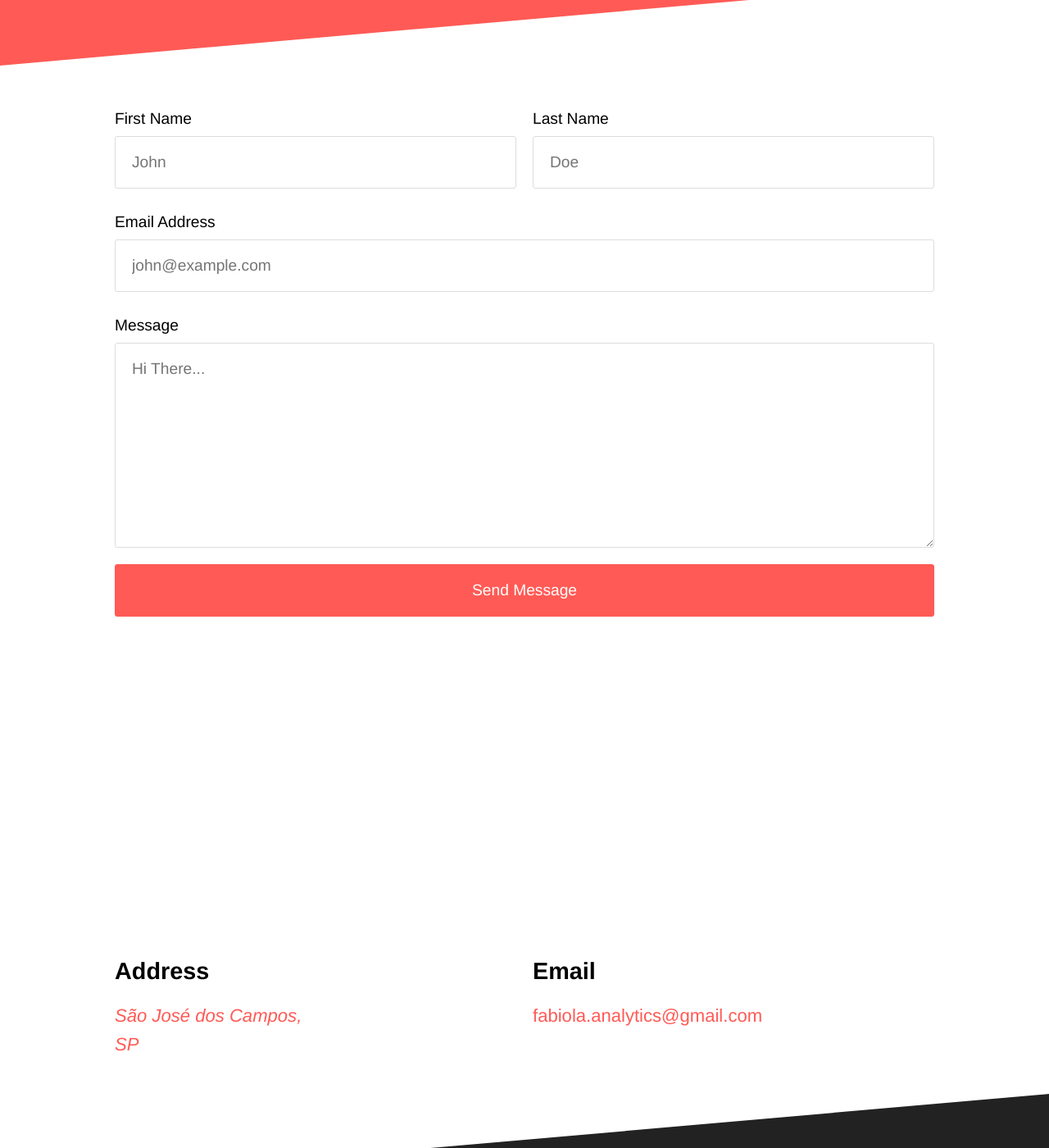
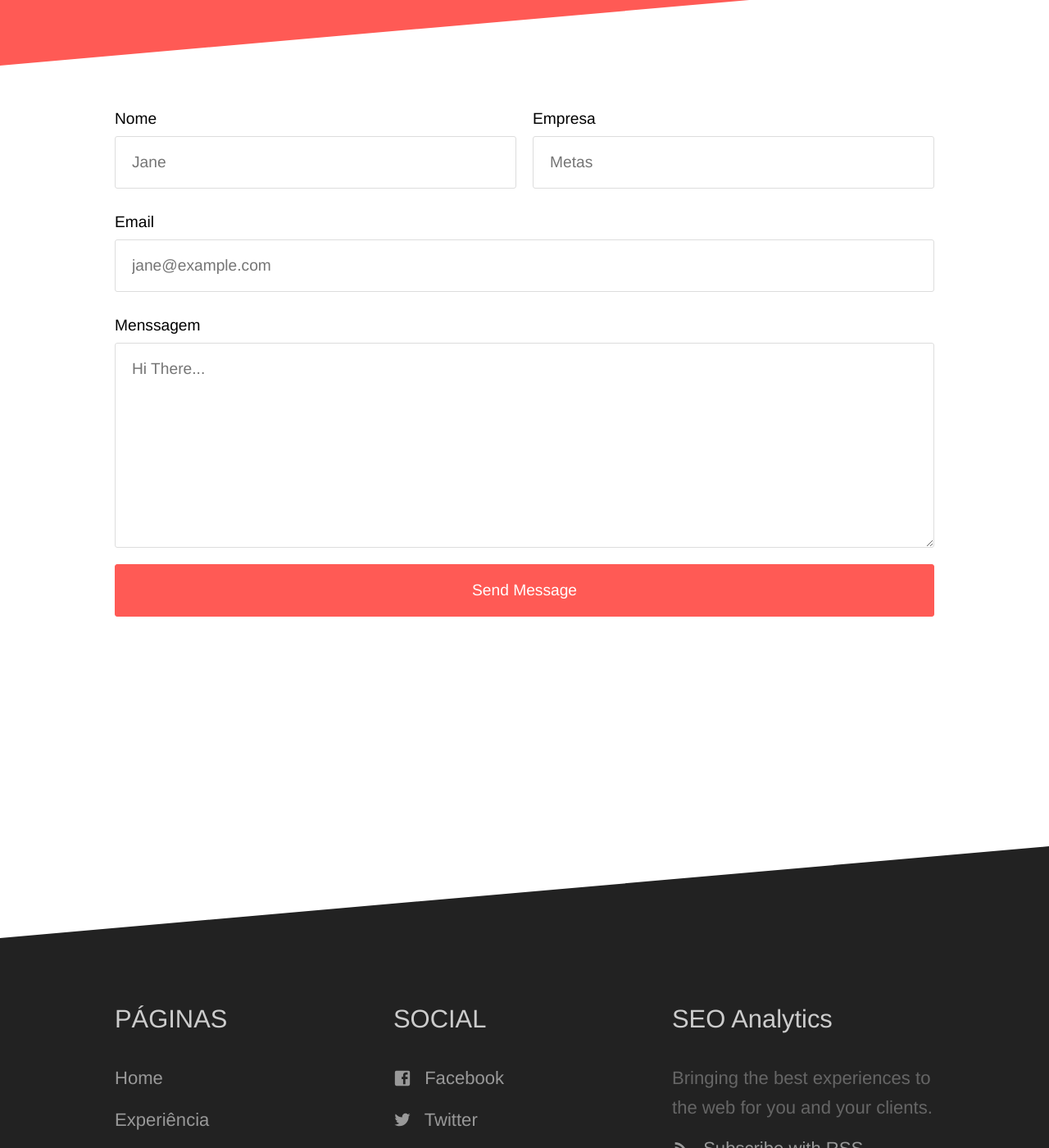
Before and after one commit to seoanalytics/seoanalytics.github.io, a Jekyll site: the page built from contact.html, in a window 1280 px wide and 1400 px high, scrolled down 475 px. Shown: the whole window at 82% size. Built offline with Jekyll 4.4.1, drawn with Linux system fonts in a browser that asks for light colours.

Commit message:
Updated 'contact.html' via CloudCannon

```diff
--- a/contact.html
+++ b/contact.html
@@ -17,20 +17,20 @@ map:
 
 			<div class="halves">
 				<div>
-					<label for="name">First Name</label>
-					<input type="text" name="first-name" id="first-name" placeholder="John" />
+					<label for="name">Nome</label>
+					<input type="text" name="first-name" id="first-name" placeholder="Jane" />
 				</div>
 
 				<div>
-					<label for="name">Last Name</label>
-					<input type="text" name="last-name" id="last-name" placeholder="Doe" />
+					<label for="name">Empresa</label>
+					<input type="text" name="last-name" id="last-name" placeholder="Metas" />
 				</div>
 			</div>
 
-			<label for="email">Email Address</label>
-			<input type="email" name="email" id="email" placeholder="john@example.com" required />
+			<label for="email">Email</label>
+			<input type="email" name="email" id="email" placeholder="jane@example.com" required />
 
-			<label for="message">Message</label>
+			<label for="message">Menssagem</label>
 			<textarea name="message" id="message" placeholder="Hi There..."></textarea>
 
 			<input type="submit" value="Send Message" />
@@ -42,7 +42,7 @@ map:
 	<div id="gmap_canvas"></div>
 </section>
 
-<section class="diagonal">
+<!--<section class="diagonal">
 	<div class="container halves aligned-top">
 		<div>
 			<h3>Address</h3>
@@ -53,7 +53,7 @@ map:
 			<p><a href="mailto:{{ site.data.company.contact_email_address }}">{{ site.data.company.contact_email_address }}</a></p>
 		</div>
 	</div>
-</section>
+</section> -->
 
 <!-- <script type="text/javascript">
 	window.mapData = {{ page.map | jsonify }};
```
